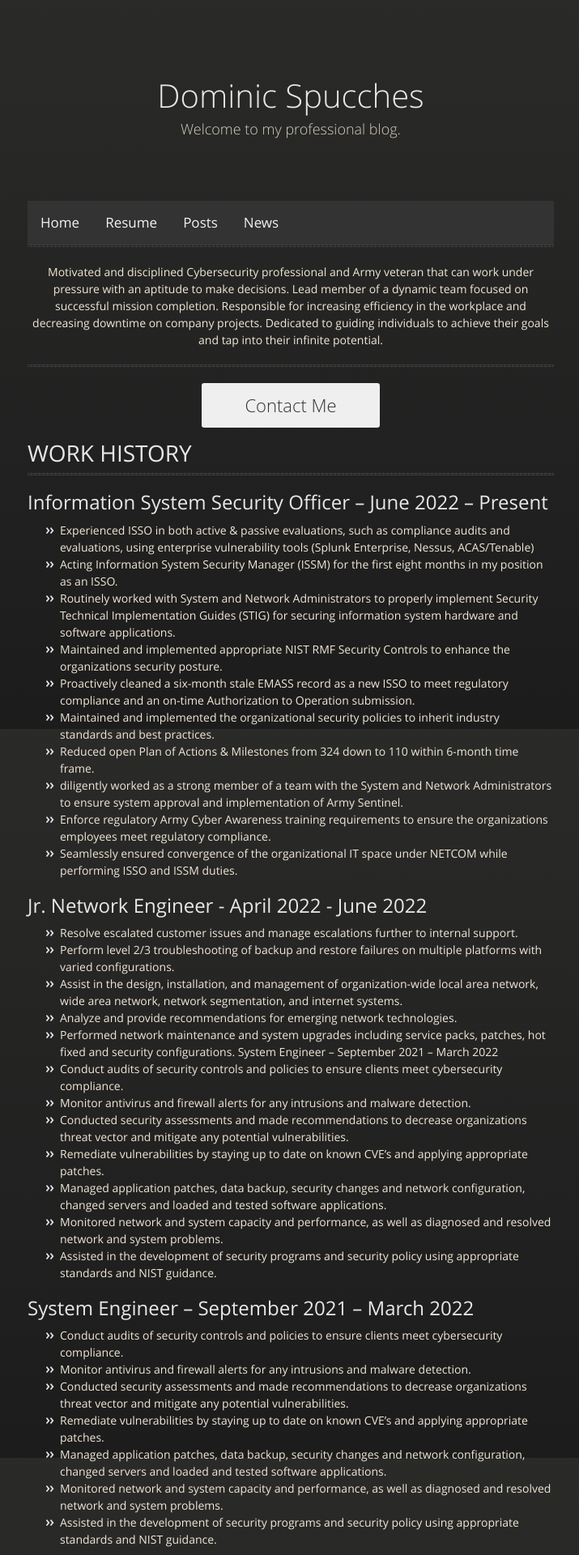
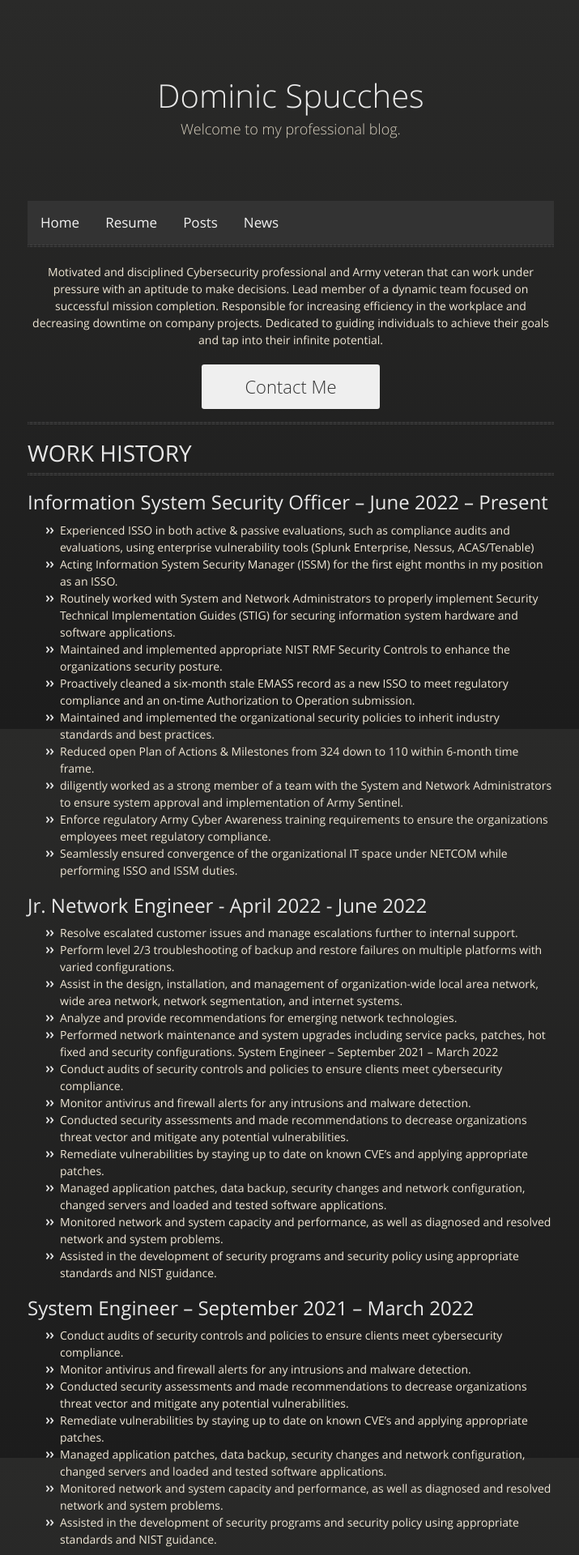
Before and after one commit to dspucches/dspucches.github.io, a Jekyll site: the page built from _posts/2023-02-22-resume.md, in a window 1280 px wide. Shown: the top 1920 px of the page at 81% size, without its empty margins (281-996 px from the left). Built offline with Jekyll 4.4.1, drawn with Linux system fonts in a browser that asks for light colours; nearby versions of some CDN libraries; a script that is not in the unit is left out.

Commit message:
mobile friendly

```diff
--- a/_posts/2023-02-22-resume.md
+++ b/_posts/2023-02-22-resume.md
@@ -8,11 +8,12 @@
 
 <p style="text-align: center;">Motivated and disciplined Cybersecurity professional and Army veteran that can work under pressure with an aptitude to make decisions. Lead member of a dynamic team focused on successful mission completion. Responsible for increasing efficiency in the workplace and decreasing downtime on company projects. Dedicated to guiding individuals to achieve their goals and tap into their infinite potential.</p>
 
-<hr>
-
 <div>
   <a href="mailto:dspucches@outlook.com" class="contact-button no-print" itemprop="email">Contact Me</a>
 </div>
+
+<hr>
+
 
 # WORK HISTORY
 <hr>
```
